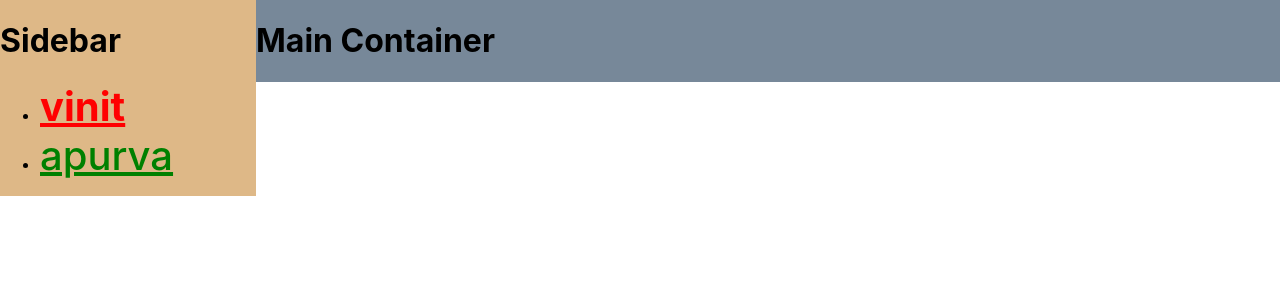
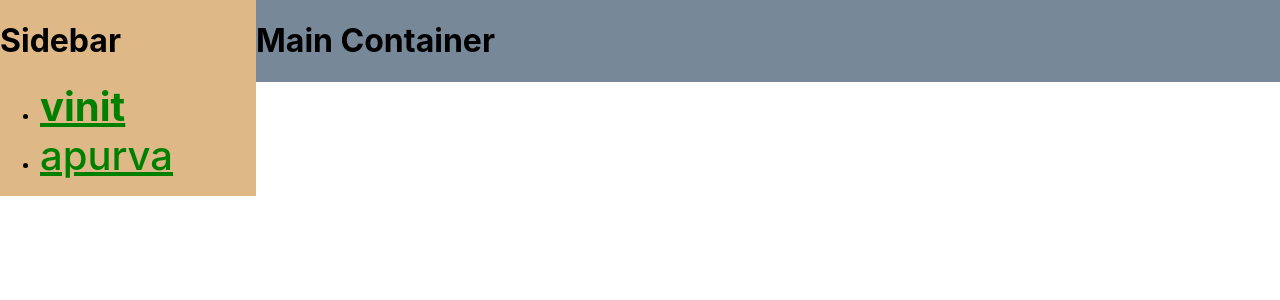
Before and after one commit to apurvadey/ReactJSSession, a React (Create React App) app: page / in a window 1280 px wide. Shown: the top 300 px of the page. Built offline with nearby package versions, Linux system fonts and the light colour scheme; no server answers.

Commit message:
Events applied

```diff
--- a/src/Linkcomponent.js
+++ b/src/Linkcomponent.js
@@ -2,21 +2,44 @@ import React from 'react';
 import PropTypes from 'prop-types';
 
 class LinkComponent extends React.Component {
+    constructor(props) {
+        super(props);
+        this.gotClicked = this.gotClicked.bind(this);
+        this.getPointerMove = this.getPointerMove.bind(this);
+        this.state = {
+            visited: false
+        };
+    }
+    gotClicked(event) {
+        event.preventDefault();
+        console.log("I am event");
+        console.log(event);
+        console.log(event.target);
+        this.setState({visited: true });
+    }
+
+    getPointerMove(e) {
+
+        console.log("I am another event");
+        console.log(e);
+        console.log(e.target);
+    }
     componentDidMount() {
         console.log("I am mounted in LinkComponent");
     }
 
     render() {
-        let linkColor = this.props.color;
+        let visitedColor = this.state.visited ? 'red' : 'green'
+       // let linkColor = this.props.color;
         let linkWeight = this.props.fontWeight;
         let linkSize = this.props.fontSize;
         let linkStyle = {
-            color: linkColor,
+            color: visitedColor,
             fontWeight: linkWeight,
             fontSize: linkSize
         };
         return (
-            <a style={linkStyle} href="true">{this.props.urlName}</a>
+            <a onPointerMove={this.getPointerMove} onClick={this.gotClicked} style={linkStyle} href={this.props.apiUrl}>{this.props.urlName}</a>
         );
     }
 }
```
